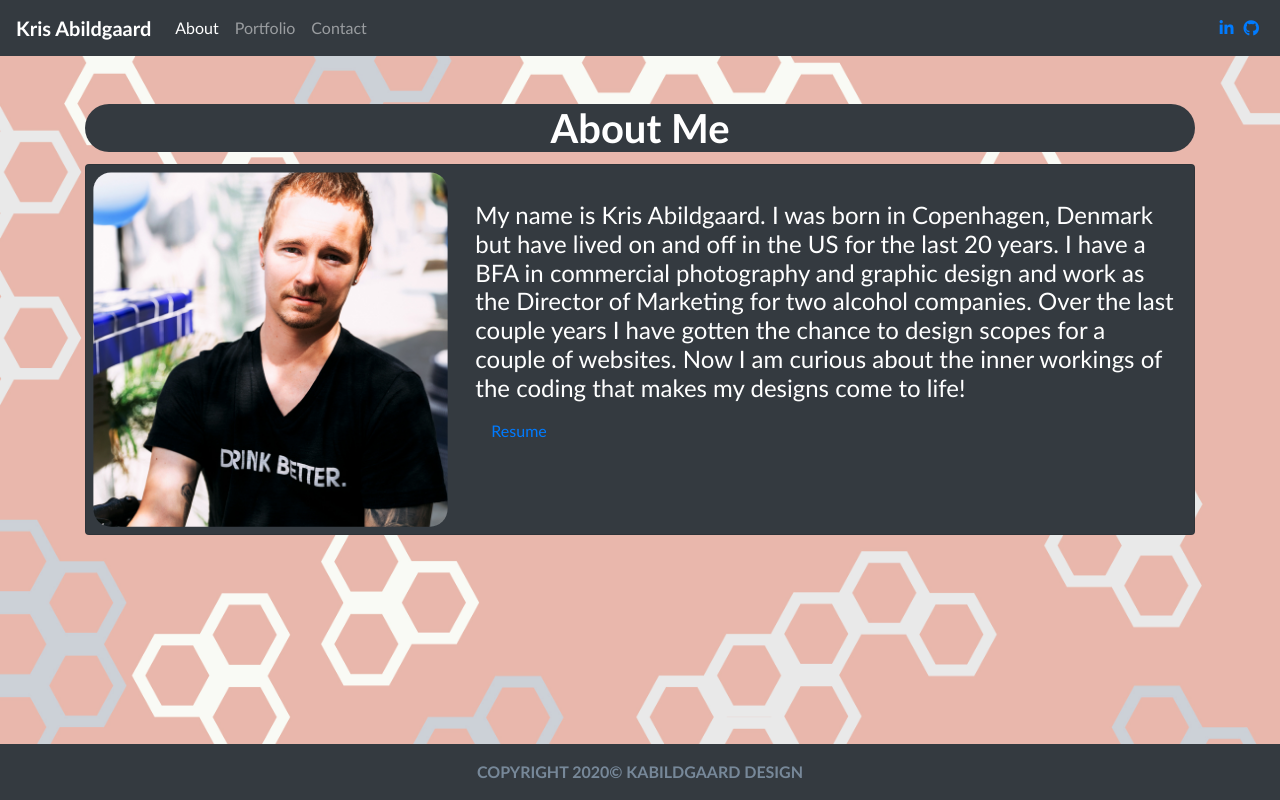
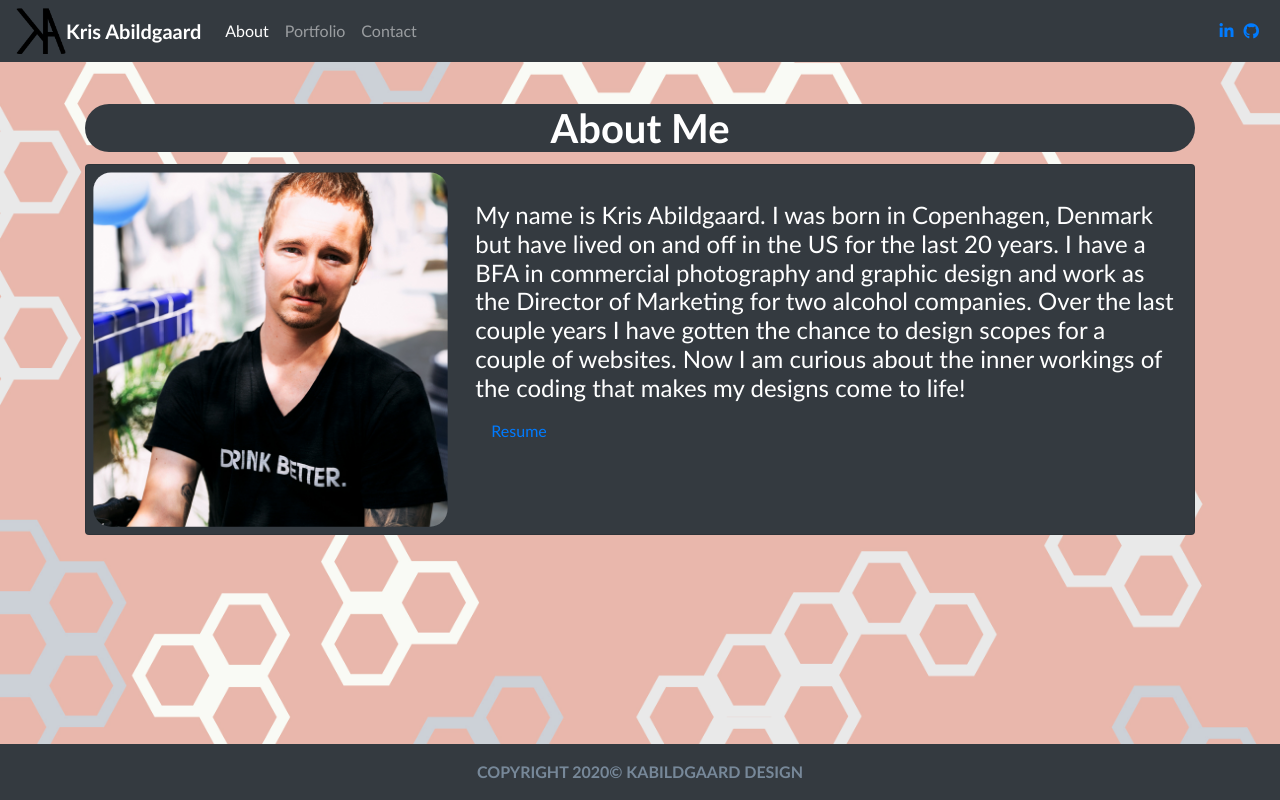
Before and after one commit to KABILDGAARD/Portfolio, a plain HTML site: page Index.html in a window 1280 px wide. Drawn offline with nearby package versions, Linux system fonts and the light colour scheme.

Commit message:
added logo

```diff
--- a/Index.html
+++ b/Index.html
@@ -22,6 +22,7 @@
 
 <!--Navigation Bar + Toggle Button-->
 <nav class="navbar navbar-expand-lg navbar-dark bg-dark fixed-top">
+    <img id="headerlogo" src="Assets/KRIS LOGO.png" class="card-img" alt="logo">
   <a class="navbar-brand font-weight-bold" href="index.html">Kris Abildgaard</a>
   <button class="navbar-toggler" type="button" data-toggle="collapse" data-target="#navbarTogglerDemo02" aria-controls="navbarTogglerDemo02" aria-expanded="false" aria-label="Toggle navigation">
     <span class="navbar-toggler-icon"></span>
--- a/style.css
+++ b/style.css
@@ -30,6 +30,11 @@ html body{
 
 #github {
     padding: 5px;
+}
+
+#headerlogo {
+    width: 50px;
+    height: auto;
 }
 
 /* About Me Page */
```
Also changed, not shown: Assets/KRIS LOGO.png (added).
